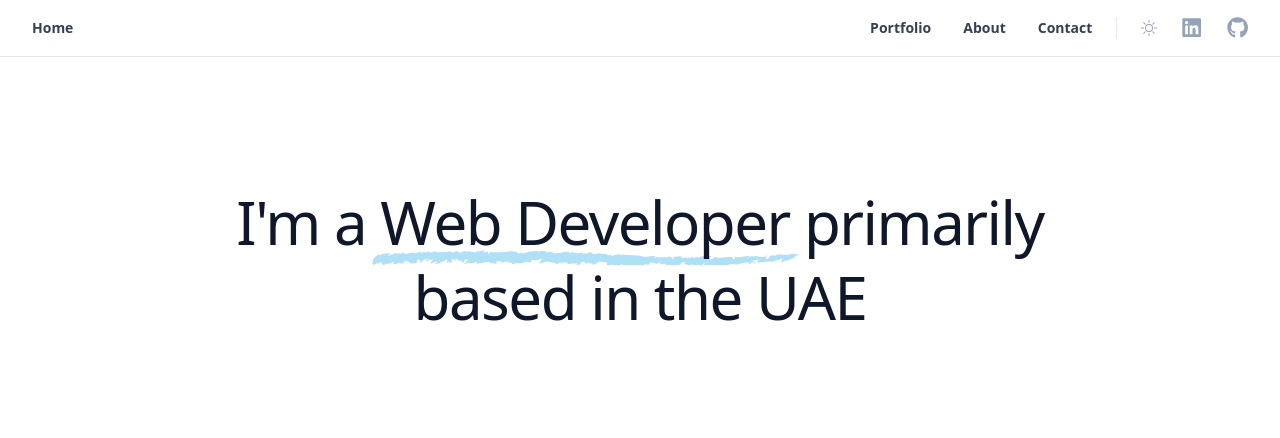
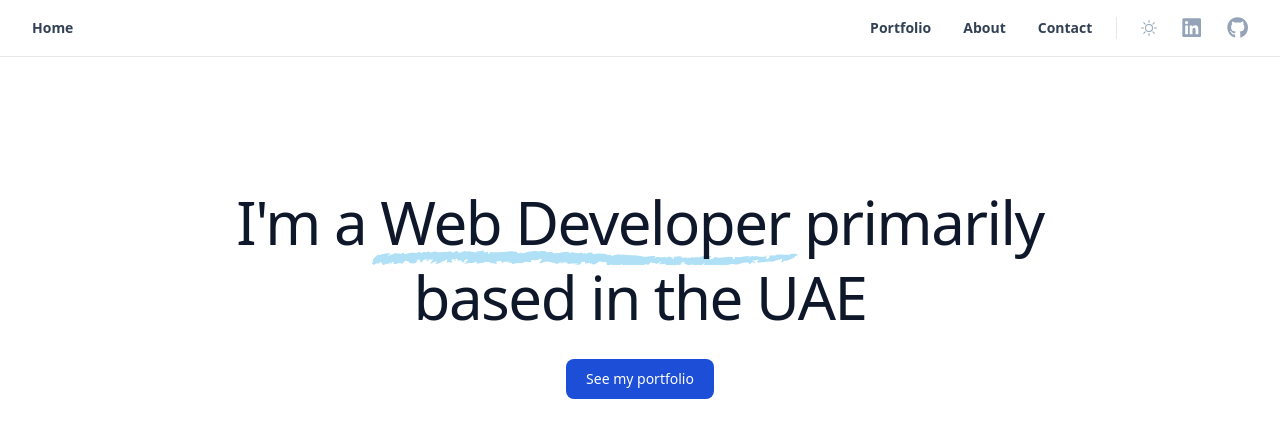
Before and after one commit to samimsu/samimsu.github.io, a React (Vite) app: page / in a window 1280 px wide. Shown: the top 438 px of the page. Built offline with nearby package versions, Linux system fonts and the light colour scheme.

Commit message:
Add link to portfolio on home page

```diff
--- /dev/null
+++ b/src/components/ButtonPrimary.tsx
@@ -0,0 +1,21 @@
+interface ButtonPrimaryProps {
+  children?: React.ReactNode;
+  className?: string;
+}
+
+const ButtonPrimary = ({
+  children = "Button",
+  className = "",
+  ...props
+}: ButtonPrimaryProps) => {
+  return (
+    <button
+      {...props}
+      className={`w-fit text-white bg-blue-700 hover:bg-blue-800 focus:ring-4 focus:outline-none focus:ring-blue-300 font-medium rounded-lg text-sm px-5 py-2.5 text-center dark:bg-blue-600 dark:hover:bg-blue-700 dark:focus:ring-blue-800 disabled:bg-blue-400 disabled:dark:bg-blue-500 disabled:cursor-not-allowed ${className}`}
+    >
+      {children}
+    </button>
+  );
+};
+
+export default ButtonPrimary;
--- a/src/pages/Home.tsx
+++ b/src/pages/Home.tsx
@@ -1,9 +1,11 @@
+import { Link } from "react-router-dom";
+import ButtonPrimary from "../components/ButtonPrimary";
 import RootLayout from "../layouts/RootLayout";
 
 const Home = () => {
   return (
     <RootLayout>
-      <div className="relative max-w-4xl mx-auto pt-20 sm:pt-24 lg:pt-32">
+      <div className="relative max-w-4xl mx-auto pt-20 sm:pt-24 lg:pt-32 flex flex-col space-y-6 items-center">
         <h1 className="text-slate-900 font-medium !leading-tight text-4xl sm:text-5xl lg:text-6xl tracking-tight text-center dark:text-slate-200 z-50">
           I'm a{" "}
           <span className="relative sm:after:underline-svg sm:dark:after:underline-svg-dark">
@@ -11,6 +13,9 @@ const Home = () => {
           </span>{" "}
           primarily based in the UAE
         </h1>
+        <Link to="/portfolio">
+          <ButtonPrimary>See my portfolio</ButtonPrimary>
+        </Link>
       </div>
     </RootLayout>
   );
```
